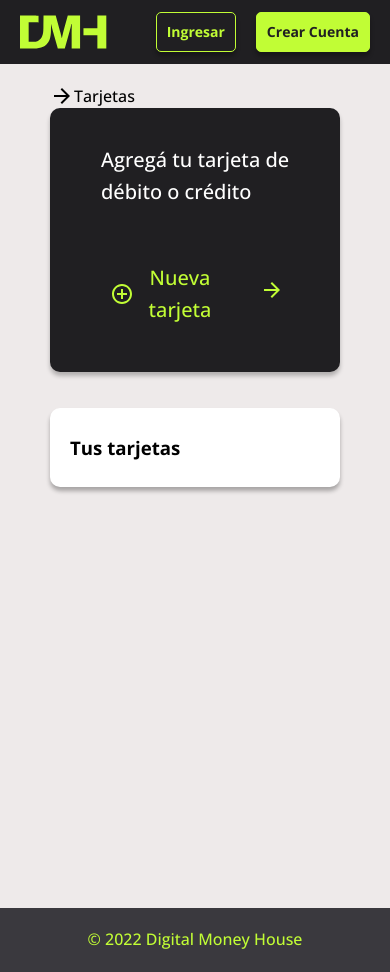
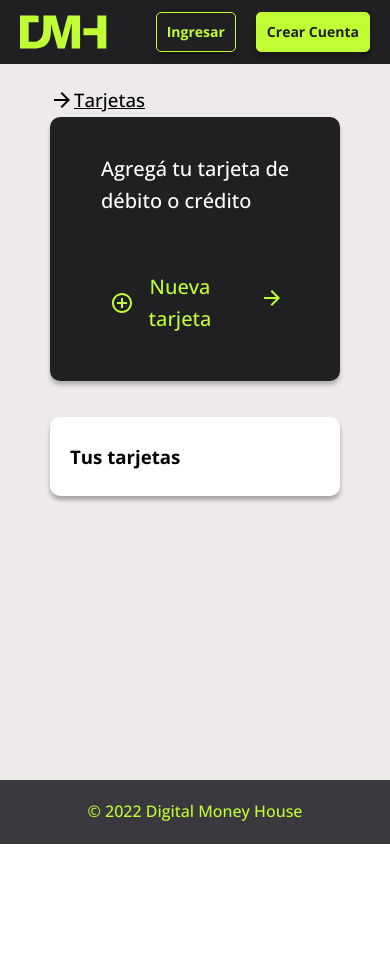
Before and after one commit to BenjaminMirra/proyectoDMH, a Next.js app in the folder equipo-12/: page /listar-tarjetas in a window 390 px wide. After the commit the page ends 844 px from the top, so only its background shows below. Built offline with nearby package versions, Linux system fonts and the light colour scheme; no server answers.

Commit message:
fixing header-home syncronism and listar-tarjetas

```diff
--- a/equipo-12/components/CreditCard/creditCard.tsx
+++ b/equipo-12/components/CreditCard/creditCard.tsx
@@ -59,9 +59,6 @@ const CreditCard = () => {
       setError("Por favor, complete todos los campos");
     } else {
       const token = localStorage.getItem("token");
-      console.log(JSON.stringify(state));
-      console.log(JSON.stringify("account: " + account.id));
-
       try {
         await axios
           .post(
@@ -79,14 +76,13 @@ const CreditCard = () => {
             }
           )
           .then((response) => {
-            console.log(response);
             setSuccess("Operación realizada con éxito");
             setTimeout(() => {
               router.push("/listar-tarjetas");
             }, 3000);
           });
       } catch (error) {
-        console.log(error);
+        console.error(error);
         const errorMessage = catchError(error);
         setError(errorMessage);
         return;
--- a/equipo-12/components/Header/header-home.tsx
+++ b/equipo-12/components/Header/header-home.tsx
@@ -2,8 +2,8 @@ import Image from "next/image";
 import imageLogo from "../../utils/images/imageLogo.svg";
 import Button from "@mui/material/Button";
 import Link from "next/link";
-import { Box, Fade, Menu, MenuItem, Typography,IconButton} from "@mui/material";
-import MenuIcon from '@mui/icons-material/Menu';
+import { Box, Fade, Menu, MenuItem, Typography, IconButton } from "@mui/material";
+import MenuIcon from "@mui/icons-material/Menu";
 import { useEffect, useState } from "react";
 import { useRouter } from "next/router";
 import axios from "axios";
@@ -16,16 +16,20 @@ const HeaderHome = (props: any) => {
   const { userDataInitial } = useUserData();
   const [userInfo] = useUser();
 
+  const router = useRouter();
+
   useEffect(() => {
-    if (userDataInitial.firstname !== "" && localStorage.getItem("token") || userInfo.firstname !== "" && router.pathname !== "/") {
-      setLogged(true);
+    if (router.pathname === "/") {
+      return setLogged(false);
+    }
+    else if (userDataInitial.firstname !== "" && localStorage.getItem("token") || userInfo.firstname !== "" && router.pathname !== "/") {
+      return setLogged(true);
     } else {
-      setLogged(false);
+      return setLogged(false);
     }
 
-  }, [userDataInitial, userInfo]);
 
-  const router = useRouter();
+  }, [router.pathname, userDataInitial, userInfo]);
 
   const [anchorEl, setAnchorEl] = useState<null | HTMLElement>(null);
   const open = Boolean(anchorEl);
@@ -91,12 +95,12 @@ const HeaderHome = (props: any) => {
                 }}
               >
                 {
-                userDataInitial?.firstname != ""  ?
-                  `
+                  userDataInitial?.firstname != "" ?
+                    `
                 ${userDataInitial?.firstname.charAt(0)}
                 ${userDataInitial?.lastname.charAt(0)}`
-                  :
-                  `
+                    :
+                    `
                 ${userInfo?.firstname.charAt(0)}
                 ${userInfo?.lastname.charAt(0)}
                 `
@@ -121,7 +125,7 @@ const HeaderHome = (props: any) => {
           </Box>
           {router.pathname !== "/" &&
             <IconButton
-            onClick={() => {setVisibility(true)}}
+              onClick={() => { setVisibility(true); }}
               sx={{
                 "@media (min-width: 768px)": {
                   display: "none !important",
@@ -133,7 +137,7 @@ const HeaderHome = (props: any) => {
               }}
             >
 
-            <MenuIcon color="secondary" fontSize="large"/> </IconButton>}
+              <MenuIcon color="secondary" fontSize="large" /> </IconButton>}
           <Typography
             variant="subtitle2"
             sx={{
--- a/equipo-12/components/LateralMenu/lateralMenu.tsx
+++ b/equipo-12/components/LateralMenu/lateralMenu.tsx
@@ -35,7 +35,7 @@ const LateralMenu = (props: any) => {
           });
         })
         .catch((error) => {
-          console.log(error);
+          console.error(error);
         });
     }
   }, []);
--- a/equipo-12/components/LateralMenu/navTree.tsx
+++ b/equipo-12/components/LateralMenu/navTree.tsx
@@ -9,7 +9,7 @@ const NavTree = (props: any) => {
 
   const router = useRouter();
 
-  const active = (path: Array<String>) => {
+  const active = (path: Array<string>) => {
     return (path.includes(router.pathname) ? styles.active : "");
   };
 
@@ -41,7 +41,7 @@ const NavTree = (props: any) => {
       <Link className={active(["/perfil"])} href="/perfil">Tu Perfil</Link>
       <Link className={active(["/cargardinero"])} href="/inicio">Cargar Dinero</Link>
       <Link className={active(["/pagarservicios"])} href="/inicio">Pagar Servicios</Link>
-      <Link className={active(["/listar-tarjetas","/agregar-tarjeta"])} href="/listar-tarjetas">Tarjetas</Link>
+      <Link className={active(["/listar-tarjetas", "/agregar-tarjeta"])} href="/listar-tarjetas">Tarjetas</Link>
       <button onClick={() => { logout(); }}>Cerrar sesión</button>
     </Box>
   );
--- a/equipo-12/components/ListCard/listCard.tsx
+++ b/equipo-12/components/ListCard/listCard.tsx
@@ -12,7 +12,7 @@ import { Avatar, Divider, Link, ListItem, ListItemAvatar, ListItemText, Paper }
 const useStyles = makeStyles({
   root: {
     height: 300,
-    overflow: 'auto',
+    overflow: "auto",
   },
 });
 
@@ -26,7 +26,7 @@ const ListCard = styled("div")(({ theme }) => ({
 const ListCards = () => {
   const listItems = GenerateListCard();
   return (
-    <Box sx={{   overflow: 'auto',width: "100%",backgroundColor: "#FFF", borderRadius: "10px", boxShadow: "0px 4px 4px #0000004c", }}>
+    <Box sx={{ overflow: "auto", width: "100%", backgroundColor: "#FFF", borderRadius: "10px", boxShadow: "0px 4px 4px #0000004c", }}>
       <List sx={{ width: "100%", }}>
         <ListItem sx={{ padding: "20px" }}>
           <Typography variant="h4" sx={{}}>Tus tarjetas</Typography>
--- a/equipo-12/components/ListCard/listCardComponent.tsx
+++ b/equipo-12/components/ListCard/listCardComponent.tsx
@@ -43,7 +43,7 @@ const GenerateListCard = () => {
           );
         })
         .catch((error) => {
-          console.log(error);
+          console.error(error);
         });
     }
   }, []);
@@ -65,7 +65,7 @@ const GenerateListCard = () => {
           setListCard(nuevaLista);
         })
         .catch((error) => {
-          console.log(error);
+          console.error(error);
         });
     } catch (error) {
       console.error("Ocurrió un error al realizar la solicitud DELETE:", error);
--- a/equipo-12/material-theme.ts
+++ b/equipo-12/material-theme.ts
@@ -108,7 +108,7 @@ export const theme = createTheme({
             color: "#C1FD35",
             backgroundColor: "#201F22",
             border: "solid 1px #C1FD35",
-            boxShadow:"0px 4px 4px #0000004c",
+            boxShadow: "0px 4px 4px #0000004c",
             padding: "0",
             "&:hover": {
               backgroundColor: "#403e44",
@@ -128,7 +128,7 @@ export const theme = createTheme({
             color: "#201F22",
             backgroundColor: "#C1FD35",
             border: "solid 1px #C1FD35",
-            boxShadow:"0px 4px 4px #0000004c",
+            boxShadow: "0px 4px 4px #0000004c",
             "&:hover": {
               backgroundColor: "#a3d52e",
               borderColor: "#a3d52e",
@@ -141,7 +141,7 @@ export const theme = createTheme({
             color: "#201F22",
             backgroundColor: "#CECECE",
             border: "solid 1px #CECECE",
-            boxShadow:"0px 4px 4px #0000004c",
+            boxShadow: "0px 4px 4px #0000004c",
             "&:hover": {
               backgroundColor: "#bababa",
               borderColor: "#bababa",
@@ -182,13 +182,13 @@ export const theme = createTheme({
           },
         },
         {
-          props: { variant:"xxl"},
+          props: { variant: "xxl" },
           style: {
             color: "#201F22",
             backgroundColor: "#C1FD35",
             border: "solid 1px #C1FD35",
-            boxShadow:"0px 4px 4px #0000004c",
-            padding:"20px",
+            boxShadow: "0px 4px 4px #0000004c",
+            padding: "20px",
             "&:hover": {
               backgroundColor: "#a3d52e",
               borderColor: "#a3d52e",
@@ -197,20 +197,20 @@ export const theme = createTheme({
         }
       ],
     },
-    MuiCard:{
-      variants:[
+    MuiCard: {
+      variants: [
         {
-          props: { variant:"outlined"},
+          props: { variant: "outlined" },
           style: {
-            backgroundColor:"#201F22",
-            color:"#EEEAEA",
-            padding:"30px 50px",
-            display:"flex",
-            flexDirection:"column",
-            alignItems:"self-start" ,
-            gap:"20px",
-            borderRadius:"10px",
-            boxShadow:"0px 4px 4px #0000004c"
+            backgroundColor: "#201F22",
+            color: "#EEEAEA",
+            padding: "30px 50px",
+            display: "flex",
+            flexDirection: "column",
+            alignItems: "self-start",
+            gap: "20px",
+            borderRadius: "10px",
+            boxShadow: "0px 4px 4px #0000004c"
           }
         }
       ]
@@ -241,10 +241,9 @@ export const theme = createTheme({
 export const useStyles = makeStyles((theme: { spacing: (arg0: number) => any; palette: { primary: { main: any; }; }; }) => ({
   textField: {
     width: "100%",
-    height: "10000px",
     "& .MuiOutlinedInput-root": {
       borderRadius: theme.spacing(1),
-      boxShadow:"0px 4px 4px #0000004c",
+      boxShadow: "0px 4px 4px #0000004c",
       backgroundColor: "#f1f1f1",
       "& fieldset": {
         borderColor: "#dddddd",
--- a/equipo-12/pages/iniciar-sesion/paso-2/index.tsx
+++ b/equipo-12/pages/iniciar-sesion/paso-2/index.tsx
@@ -57,7 +57,6 @@ const Password: NextPageWithLayout<PropsType> = () => {
               data: "",
             })
             .then((response) => {
-              console.log(response.data);
               localStorage.setItem("userId", response.data.user_id);
               localStorage.setItem(
                 "accountId",
--- a/equipo-12/pages/listar-tarjetas/index.tsx
+++ b/equipo-12/pages/listar-tarjetas/index.tsx
@@ -5,6 +5,7 @@ import { Box, Typography } from "@mui/material";
 import Layout from "../../layout/layout";
 import { NextPageWithLayout } from "../_app";
 import ArrowForwardIcon from "@mui/icons-material/ArrowForward";
+import ArrowSubtitleMobile from "../../components/ArrowSubtitleMobile";
 
 interface PropsType {
   children?: ReactNode;
@@ -24,7 +25,7 @@ const ListCard: NextPageWithLayout<PropsType> = () => {
         }}
       ></Box>
       <Box sx={{
-        height: "100vh",
+        height: "100%",
         width: "100vw",
         backgroundColor: "#EEEAEA"
       }}
@@ -37,21 +38,7 @@ const ListCard: NextPageWithLayout<PropsType> = () => {
           paddingLeft: "50px"
         }}
         >
-          <Typography
-            sx={{
-              "@media (max-width: 768px)": {
-                display: "flex",
-                justifyContent: "flex-start",
-                alignItems: "center",
-                width: "100%",
-              },
-              "@media (min-width: 768px)": {
-                display: "none",
-              },
-            }}
-          >
-            <ArrowForwardIcon /> Tarjetas
-          </Typography>
+          <ArrowSubtitleMobile title="Tarjetas" />
           <AddCard />
         </Box>
         <Box sx={{
```
Also changed, not shown: equipo-12/pages/perfil/index.tsx (+6 -18 lines). Lines whose indentation alone changed are shown as unchanged.
